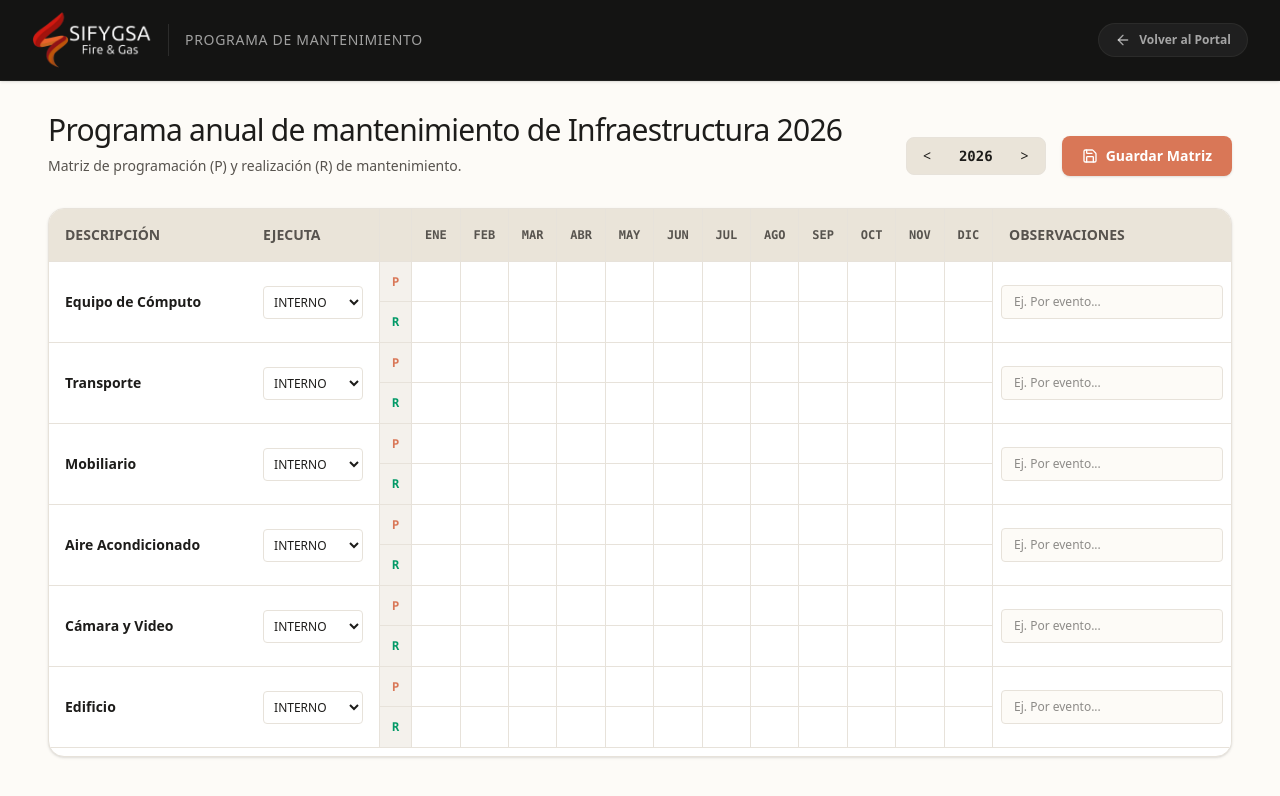
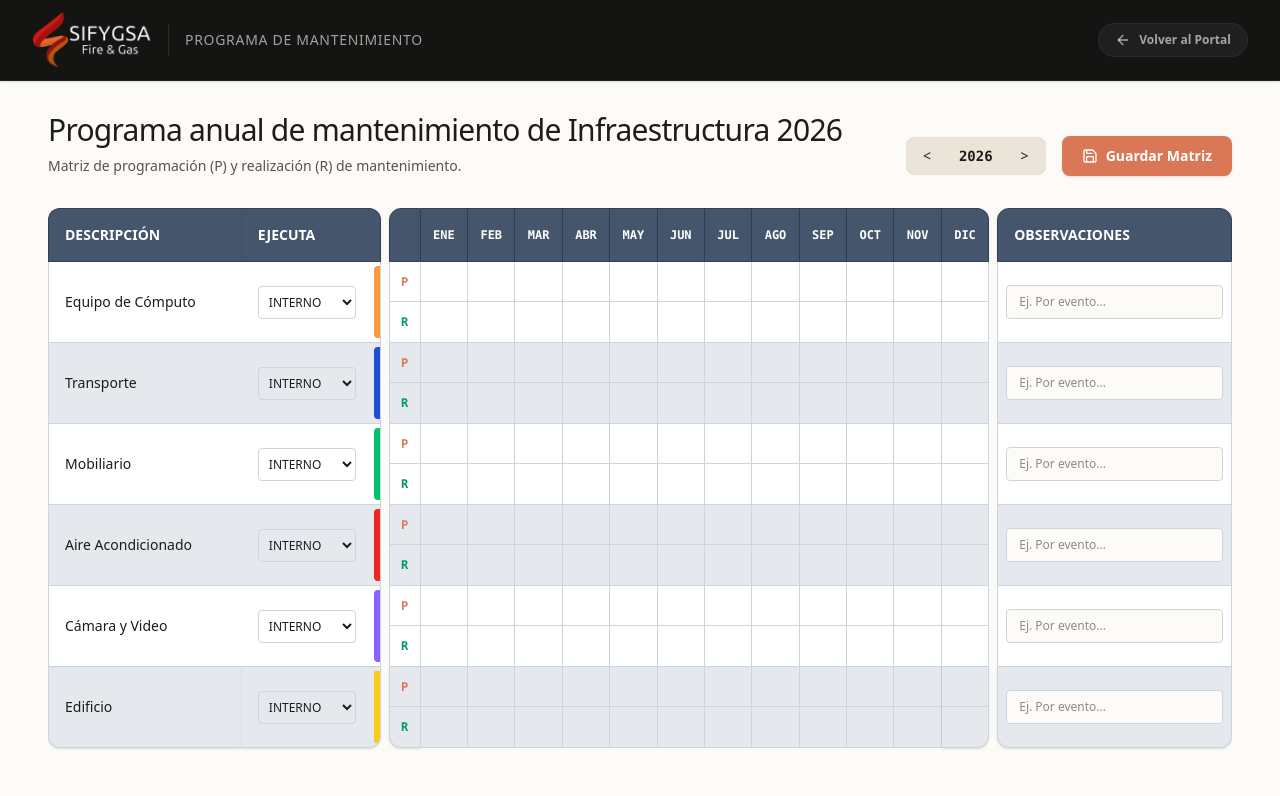
Before and after one commit to SIFYGSAPROJECTS/SIFYGSAFLEET, a Next.js app: page /programa-anual in a window 1280 px wide. Shown: the top 796 px of the page. Built offline with nearby package versions, Linux system fonts and the light colour scheme; no server answers; the database is empty.

Commit message:
tema de colores de calendario anual e interfaz visual

```diff
--- a/app/programa-anual/page.tsx
+++ b/app/programa-anual/page.tsx
@@ -194,53 +194,77 @@ export default function ProgramaAnualPage() {
           </div>
         </div>
 
-        <div className="max-w-[1400px] w-full overflow-x-auto bg-white border border-[var(--border-cream)] rounded-2xl shadow-sm pb-2">
+        <div className="max-w-[1400px] w-full overflow-x-auto pb-4">
           {loading ? (
-            <div className="h-64 flex items-center justify-center">
+            <div className="h-64 flex items-center justify-center bg-white border border-[var(--border-cream)] rounded-2xl shadow-sm">
               <Loader2 className="w-8 h-8 animate-spin text-[#D97757]" />
             </div>
           ) : (
-            <table className="w-full text-left text-xs sm:text-sm">
+            <table className="w-full text-left text-xs sm:text-sm border-separate" style={{ borderSpacing: 0 }}>
               <thead>
-                <tr className="border-b border-[var(--border-cream)] bg-[var(--bg-floating)] text-[var(--text-muted)]">
-                  <th className="p-4 font-bold min-w-[180px]">DESCRIPCIÓN</th>
-                  <th className="p-4 font-bold border-r border-[var(--border-cream)]">EJECUTA</th>
-                  <th className="p-0 border-r border-[var(--border-cream)] w-8 text-center bg-[var(--bg-floating)]"></th>
-                  {mesesNombres.map(mes => (
-                    <th key={mes} className="p-2 border-r border-[var(--border-cream)] text-center font-mono text-[10px] sm:text-xs min-w-[44px]">{mes}</th>
+                <tr className="text-white">
+                  {/* Seccion 1: Info */}
+                  <th className="p-4 font-bold min-w-[180px] bg-slate-600 border-y border-l border-slate-700 rounded-tl-xl shadow-sm">DESCRIPCIÓN</th>
+                  <th className="p-4 font-bold border-y border-r border-slate-700 bg-slate-600 rounded-tr-xl shadow-sm">EJECUTA</th>
+
+                  {/* Spacer 1 */}
+                  <th className="w-2 min-w-[8px] p-0 bg-transparent border-none"></th>
+
+                  {/* Seccion 2: Calendario */}
+                  <th className="p-0 border-y border-l border-r border-slate-700 w-8 text-center bg-slate-600 rounded-tl-xl shadow-sm"></th>
+                  {mesesNombres.map((mes, i) => (
+                    <th key={mes} className={`p-2 border-y border-r border-slate-700 text-center font-mono text-[10px] sm:text-xs min-w-[44px] bg-slate-600 shadow-sm ${i === 11 ? 'rounded-tr-xl' : ''}`}>{mes}</th>
                   ))}
-                  <th className="p-4 font-bold min-w-[200px]">OBSERVACIONES</th>
+
+                  {/* Spacer 2 */}
+                  <th className="w-2 min-w-[8px] p-0 bg-transparent border-none"></th>
+
+                  {/* Seccion 3: Observaciones */}
+                  <th className="p-4 font-bold min-w-[200px] bg-slate-600 border border-slate-700 rounded-t-xl shadow-sm">OBSERVACIONES</th>
                 </tr>
               </thead>
               <tbody>
                 {programas.map((programa, idx) => {
                   const colors = [
                     'bg-[#F99B3E]', // 01 Naranja
-                    'bg-[#F54F71]', // 02 Rosa
+                    'bg-[#1D4ED8]', // 02 Azul intenso
                     'bg-[#00C26D]', // 03 Verde
-                    'bg-[#8B61FF]', // 04 Morado
-                    'bg-[#00A8F4]', // 05 Azul claro
-                    'bg-[#F02222]'  // 06 Rojo
+                    'bg-[#F02222]', // 04 Rojo
+                    'bg-[#8B61FF]', // 05 Morado
+                    'bg-[#FACC15]'  // 06 Amarillo
                   ];
                   const rowColor = colors[idx % colors.length];
+                  const isLastRow = idx === programas.length - 1;
+                  const isEven = idx % 2 === 0;
+                  const rowBg = isEven ? 'bg-white' : 'bg-[#E5E8EC]';
+                  const rowHoverBg = isEven ? 'group-hover:bg-slate-50' : 'group-hover:bg-[#D7DCE1]';
 
                   return (
-                  <tr key={idx} className="border-b border-[var(--border-cream)] hover:bg-[var(--bg-screen)] transition-colors">
-                    <td className="p-4 font-bold text-[var(--text-main)]">{programa.Categoria}</td>
-
-                    <td className="p-4 border-r border-[var(--border-cream)]">
+                  <tr key={idx} className="group transition-colors">
+                    {/* Seccion 1 */}
+                    <td className={`p-4 ${rowBg} ${rowHoverBg} border-b border-l border-slate-300 transition-colors ${isLastRow ? 'rounded-bl-xl shadow-sm' : ''}`}>
+                      <div className="font-medium text-[var(--text-main)] truncate">
+                        {programa.Categoria}
+                      </div>
+                    </td>
+                    <td className={`relative p-4 pr-6 ${rowBg} ${rowHoverBg} border-b border-r border-slate-300 transition-colors overflow-hidden ${isLastRow ? 'rounded-br-xl shadow-sm' : ''}`}>
+                      <div className={`absolute right-0 top-1 bottom-1 w-[6px] rounded-l-sm ${rowColor} ${isLastRow ? 'rounded-br-xl' : ''}`}></div>
                       <select
                         value={programa.Ejecuta}
                         onChange={(e) => handleEjecuta(idx, e.target.value)}
-                        className="bg-transparent text-xs text-[var(--text-main)] border border-[var(--border-cream)] rounded p-1.5 outline-none focus:border-[#D97757] w-full"
+                        className="bg-transparent text-xs text-[var(--text-main)] border border-slate-300 rounded p-1.5 outline-none focus:border-[#D97757] w-full"
                       >
                         <option value="INTERNO" className="bg-[var(--bg-screen)]">INTERNO</option>
                         <option value="EXTERNO" className="bg-[var(--bg-screen)]">EXTERNO</option>
                       </select>
                     </td>
 
-                    <td className="p-0 border-r border-[var(--border-cream)] font-mono text-[10px] sm:text-xs bg-[var(--bg-floating)]/50">
-                      <div className="h-10 flex items-center justify-center border-b border-[var(--border-cream)] text-[#D97757] font-bold">P</div>
+                    {/* Spacer 1 */}
+                    <td className="w-2 min-w-[8px] p-0 bg-transparent border-none"></td>
+
+                    {/* Seccion 2 */}
+                    <td className={`p-0 ${rowBg} ${rowHoverBg} border-b border-l border-r border-slate-300 font-mono text-[10px] sm:text-xs transition-colors ${isLastRow ? 'rounded-bl-xl shadow-sm' : ''}`}>
+                      <div className="h-10 flex items-center justify-center border-b border-slate-300 text-[#D97757] font-bold">P</div>
                       <div className="h-10 flex items-center justify-center text-emerald-600 font-bold">R</div>
                     </td>
 
@@ -253,30 +277,32 @@ export default function ProgramaAnualPage() {
 
                       let pillClasses = 'w-full';
                       if (!isPrevProgramado && !isNextProgramado) {
-                        pillClasses = 'left-[6px] w-[calc(100%-12px)] rounded-full';
+                        pillClasses = 'left-0 w-full rounded-full z-10';
                       } else if (!isPrevProgramado && isNextProgramado) {
-                        pillClasses = 'left-[6px] w-[calc(100%-4px)] rounded-l-full z-20';
+                        pillClasses = 'left-0 w-full rounded-l-full z-20';
                       } else if (isPrevProgramado && !isNextProgramado) {
-                        pillClasses = 'left-0 w-[calc(100%-6px)] rounded-r-full z-10';
+                        pillClasses = 'left-[-2px] w-[calc(100%+2px)] rounded-r-full z-10';
                       } else {
-                        pillClasses = 'left-0 w-[calc(100%+2px)] z-20';
+                        pillClasses = 'left-[-2px] w-[calc(100%+2px)] z-20';
                       }
 
+                      const isLastMonth = mesIdx === 11;
+
                       return (
-                        <td key={mesIdx} className="p-0 border-r border-[var(--border-cream)] min-w-[44px] align-top bg-white relative">
+                        <td key={mesIdx} className={`p-0 align-top ${rowBg} ${rowHoverBg} border-b border-r border-slate-300 relative transition-colors ${isLastRow && isLastMonth ? 'rounded-br-xl shadow-sm' : ''}`}>
                           <div
                             onClick={() => toggleMes(idx, mesIdx, 'P')}
-                            className={`h-10 flex items-center justify-center border-b border-[var(--border-cream)] cursor-pointer transition-all z-10 relative
-                              ${!mesObj.Programado ? 'hover:bg-[var(--bg-screen)]' : ''}`}
+                            className={`h-10 flex items-center justify-center border-b border-slate-300 cursor-pointer transition-all z-10 relative
+                              ${!mesObj.Programado ? 'hover:bg-slate-50' : ''}`}
                           >
                             {mesObj.Programado && (
-                              <div className={`absolute top-1/2 -translate-y-1/2 h-[24px] ${rowColor} ${pillClasses} shadow-[0_2px_4px_rgba(0,0,0,0.15)] transition-all hover:brightness-110`}>
+                              <div className={`absolute top-1/2 -translate-y-1/2 h-[24px] ${rowColor} ${pillClasses} shadow-md transition-all hover:brightness-110 z-20`}>
                               </div>
                             )}
                           </div>
                           <div
                             onClick={() => toggleMes(idx, mesIdx, 'R')}
-                            className={`h-10 flex items-center justify-center cursor-pointer transition-all z-10 relative hover:bg-[var(--bg-screen)]`}
+                            className={`h-10 flex items-center justify-center cursor-pointer transition-all z-10 relative hover:bg-slate-100/50`}
                           >
                             {mesObj.Realizado && (
                               <div className="w-5 h-5 rounded-full bg-emerald-500 shadow-sm flex items-center justify-center text-white text-[10px] font-bold">
@@ -288,14 +314,18 @@ export default function ProgramaAnualPage() {
                       );
                     })}
 
-                    <td className="p-2 bg-white">
+                    {/* Spacer 2 */}
+                    <td className="w-2 min-w-[8px] p-0 bg-transparent border-none"></td>
+
+                    {/* Seccion 3 */}
+                    <td className={`p-2 ${rowBg} ${rowHoverBg} border-x border-b border-slate-300 transition-colors ${isLastRow ? 'rounded-b-xl shadow-sm' : ''}`}>
                       <div className="flex flex-col gap-1">
                         <input
                           type="text"
                           value={programa.Observaciones || ''}
                           onChange={(e) => handleObservaciones(idx, e.target.value)}
                           placeholder="Ej. Por evento..."
-                          className="w-full bg-[var(--bg-screen)] border border-[var(--border-cream)] hover:border-[#D97757]/50 focus:border-[#D97757] rounded px-3 py-2 outline-none text-xs text-[var(--text-main)] transition-colors"
+                          className="w-full bg-[var(--bg-screen)] border border-slate-300 hover:border-[#D97757]/50 focus:border-[#D97757] rounded px-3 py-2 outline-none text-xs text-[var(--text-main)] transition-colors"
                         />
                         {(() => {
                           if (!programa.meses) return null;
```
